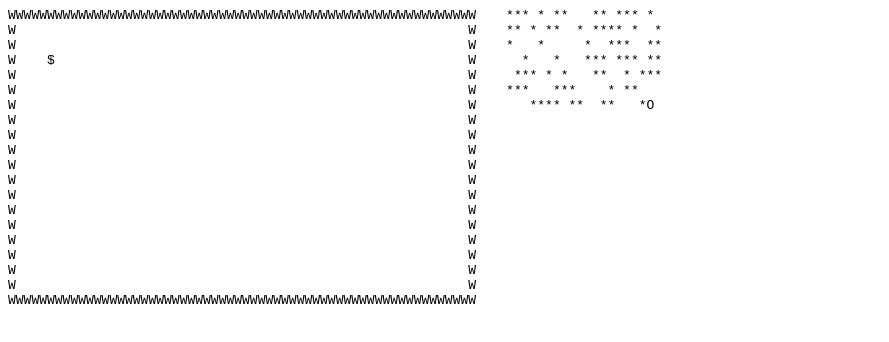
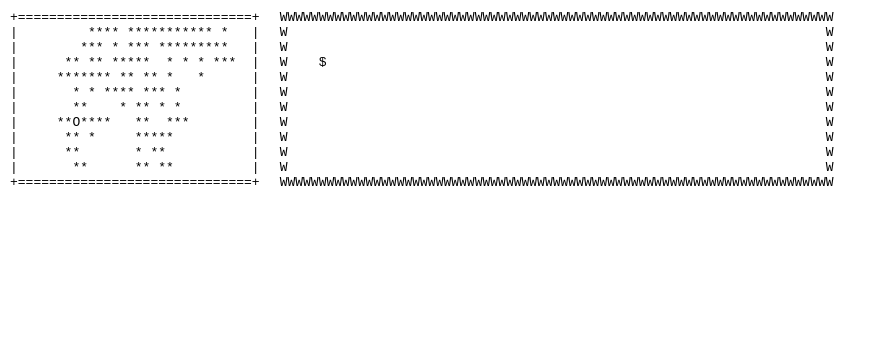
Before and after one commit to tylerbonnell/ASCII-Roguelike, a plain HTML site: page index.html in a window 1280 px wide. Shown: the whole page, without its empty margins (0-889 px from the left). Drawn offline with Linux system fonts and the light colour scheme.

Commit message:
added lots of stuff
The map generates a bunch of rooms (currently, you can teleport between
these rooms with IJKL)

```diff
--- a/game.js
+++ b/game.js
@@ -24,41 +24,53 @@ window.onload = function() {
   }, 75);
 }
 
+// Generates the map of rooms
 function generateRooms() {
-  var width = 20;
-  var height = 7;
-  map = new Array(height);
-  for (var i = 0; i < height; i++) {
-    map[i] = new Array(width);
-    for (var j = 0; j < map[i].length; j++) {
-      if (Math.random() > 0.5) {
-        map[i][j] = generateRoom();
-        currentRoom = map[i][j];
+  var width = 30;
+  var height = 10;
+  var minNumOfRooms = 100;
+  var connectedRooms = [];
+  while (connectedRooms.length < minNumOfRooms) {
+    map = new Array(height);
+    var allRooms = [];
+    for (var i = 0; i < height; i++) {
+      map[i] = new Array(width);
+      for (var j = 0; j < map[i].length; j++) {
+        if (Math.random() < 0.5) {
+          map[i][j] = generateRoom();
+          map[i][j].row = i;
+          map[i][j].col = j;
+          allRooms.push(map[i][j]);
+        }
+      }
+    }
+    currentRoom = allRooms[randomInt(0, allRooms.length - 1)];
+    connectedRooms = getConnectedRooms(currentRoom.row, currentRoom.col, new Array());
+    for (var i = 0; i < allRooms.length; i++) {
+      if (!connectedRooms.includes(allRooms[i])) {
+        map[allRooms[i].row][allRooms[i].col] = null;
       }
     }
   }
 }
 
-function printMap() {
-  var str = "";
-  for (var i = 0; i < map.length; i++) {
-    for (var j = 0; j < map[i].length; j++) {
-      if (map[i][j] == currentRoom) {
-        str += 'O';
-      } else if (map[i][j] != null) {
-        str += '*';
-      } else {
-        str += ' ';
-      }
-    }
-    str += "\n";
+// Starting at a given room, recursively builds up the array of
+// visiting rooms (arr) and return it
+function getConnectedRooms(row, col, arr) {
+  if (mapContains(row, col) && !arr.includes(map[row][col]) && map[row][col] != null) {
+    arr.push(map[row][col]);
+    getConnectedRooms(row + 1, col, arr);
+    getConnectedRooms(row - 1, col, arr);
+    getConnectedRooms(row, col + 1, arr);
+    getConnectedRooms(row, col - 1, arr);
   }
-  id("map").innerHTML = str;
+  return arr;
 }
 
+// Genereates a single room object
 function generateRoom() {
-  var width = 60;
-  var height = 20;
+  var width = randomInt(20, 80);
+  var height = randomInt(10, 30);
   var room = new Array(height);
   for (var i = 0; i < room.length; i++) {
     room[i] = new Array(width);
@@ -72,12 +84,61 @@ function generateRoom() {
   return room;
 }
 
+function loadRoomAt(row, col) {
+  if (mapContains(row, col) && map[row][col] != null) {
+    console.log("moved room!");
+    currentRoom[player.row][player.col] = null;
+    currentRoom = map[row][col];
+    addPlayerToRoom();
+    printMap();
+  }
+}
+
+// Returns a random int in the range of [min, max]
+function randomInt(min, max) {
+    return Math.floor(Math.random() * (max - min + 1)) + min;
+}
+
+function mapContains(row, col) {
+  return row >= 0 && row < map.length && col >= 0 && col < map[0].length;
+}
+
+// Prints the map of rooms, including showing current room
+function printMap() {
+  var str = "+";
+  for (var i = 0; i < map[0].length; i++) {
+    str +="="
+  }
+  str += "+\n";
+  for (var i = 0; i < map.length; i++) {
+    str += "|";
+    for (var j = 0; j < map[i].length; j++) {
+      if (map[i][j] == currentRoom) {
+        str += 'O';
+      } else if (map[i][j] != null) {
+        str += '*';
+      } else {
+        str += ' ';
+      }
+    }
+    str += "|\n";
+  }
+  str += "+";
+  for (var i = 0; i < map[0].length; i++) {
+    str +="="
+  }
+  str += "+\n";
+  id("map").innerHTML = str;
+}
+
+// Sticks the player in a room (at the moment, the location is fixed)
 function addPlayerToRoom() {
   player.row = 3;
   player.col = 5;
   currentRoom[player.row][player.col] = player;
 }
 
+// Prints the room on the page (needs to be called to see anything happen)
 function drawRoom() {
   var pre = id("game-area");
   var str = "";
@@ -90,6 +151,7 @@ function drawRoom() {
   pre.innerHTML = str;
 }
 
+// Moves the player if input is being given
 function updatePlayer() {
   var rowDiff = (movingU ? -1 : 0) + (movingD ? 1 : 0);
   var colDiff = (movingL ? -1 : 0) + (movingR ? 1 : 0);
@@ -107,10 +169,12 @@ function updatePlayer() {
   }
 }
 
+// Makes sure the player isn't hitting a wall
 function canStandAt(loc) {
   return loc != wall;
 }
 
+// Listener functions for keypresses
 function getKeysDown(e) {
   getKeyToggle(e.keyCode, true);
 }
@@ -118,12 +182,20 @@ function getKeysUp(e) {
   getKeyToggle(e.keyCode, false);
 }
 function getKeyToggle(key, val) {
+  // WASD
   if (key == 65) movingL = val;
   else if (key == 68) movingR = val;
   else if (key == 87) movingU = val;
   else if (key == 83) movingD = val;
+
+  // IJKL
+  if (key == 73) loadRoomAt(currentRoom.row - 1, currentRoom.col);
+  else if (key == 74) loadRoomAt(currentRoom.row, currentRoom.col - 1);
+  else if (key == 75) loadRoomAt(currentRoom.row + 1, currentRoom.col);
+  else if (key == 76) loadRoomAt(currentRoom.row, currentRoom.col + 1);
 }
 
+// Shorthand because I'm lazy
 function id(selector) {
   return document.getElementById(selector);
 }
--- a/index.html
+++ b/index.html
@@ -4,9 +4,18 @@
     <meta charset="utf-8">
     <script src="game.js" type="text/javascript"></script>
     <title>ASCII Roguelike</title>
+    <style>
+      body {
+        margin: 0;
+      }
+      pre {
+        float: left;
+        margin: 10px;
+      }
+    </style>
   </head>
   <body>
-    <pre id="game-area" style="float: left; margin: 0;"></pre>
-    <pre id="map" style="float: left; margin: 0 0 0 30px;">stuff to the right</pre>
+    <pre id="map">stuff to the right</pre>
+    <pre id="game-area"></pre>
   </body>
 </html>
```
